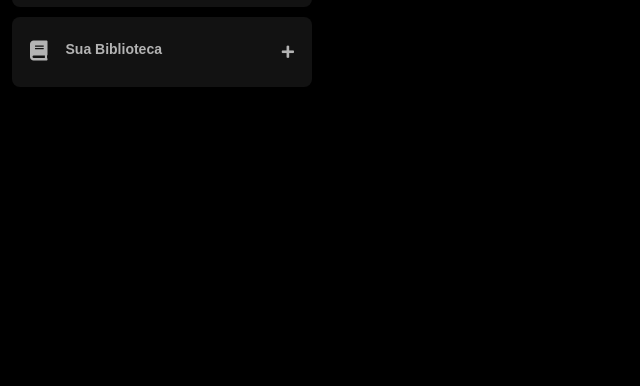
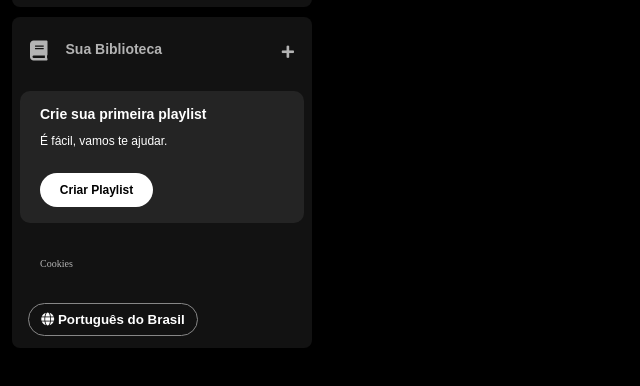
Before and after one commit to sodiuz/imersao-alura, a plain HTML site: page spotify-imersao-alura/index.html in a window 1280 px wide. Shown: the part 166-552 px from the top of the page, without its empty margins (0-640 px from the left). Drawn offline with Linux system fonts and the light colour scheme.

Commit message:
Finalizei a aula 2
Nessa aula, organizamos um pouco mais da sidebar do projeto, acabando posicionamentos e esilos.

```diff
--- a/spotify-imersao-alura/estilos/styles.css
+++ b/spotify-imersao-alura/estilos/styles.css
@@ -92,3 +92,83 @@ body {
     margin: 24px 10px;
     color: #b3b3b3;
 }
+
+.section-playlist {
+    display: flex;
+    align-items: flex-start;
+    justify-content: space-between;
+    gap: 20px;
+    background-color: #242424;
+    color: #b3b3b3;
+    font-weight: 600;
+    font-size: 14px;
+    margin: 8px 0px;
+    padding: 16px 20px;
+    border-radius: 10px;
+}
+
+.section-playlist .section-playlist_content {
+    display: flex;
+    flex-direction: column;
+}
+
+.section-playlist_content .text {
+    padding-bottom: 14px;
+    color: #fff;
+    font-family: "DM Sans", sans-serif;
+}
+
+
+.section-playlist_content .title {
+    font-weight: 700;
+}
+
+.section-playlist_content .subtitle {
+    font-weight: 500;
+    font-size: 12px;
+}
+
+.section-playlist_content .section-playlist_button {
+    display: flex;
+    justify-content: center;
+    background-color: #fff;
+    color: #000;
+    border-radius: 20px;
+    font-size: 12px;
+    font-weight: 700;
+    font-family: "DM Sans", sans-serif;
+    text-decoration: none;
+    text-transform: none;
+    padding: 10px;
+    border: 0px;
+    width: 113px;
+    margin-top: 12px;
+}
+
+.sidebar .cookies {
+    margin: 25px 20px;
+}
+
+.sidebar .cookies a {
+    color: #b3b3b3;
+    font-weight: 500;
+    font-size: 10px;
+    text-decoration: none;
+}
+
+.sidebar .cookies a:hover {
+    text-decoration: underline;
+}
+
+.languages .languages_button {
+    align-items: center;
+    background-color: transparent;
+    border: 1px solid #878787;
+    color: #fff;
+    font-weight: bold;
+    cursor: pointer;
+    width: 170px;
+    margin: 8px;
+    padding: 8px;
+    border-radius: 20px;
+}
--- a/spotify-imersao-alura/index.html
+++ b/spotify-imersao-alura/index.html
@@ -36,6 +36,7 @@
                 </li>
             </ul>
         </nav>
+
         <div class="library">
             <div class="library_content">
                 <button class="library_button">
@@ -44,6 +45,28 @@
                 </button>
                 <span class="fa fa-plus"></span>
             </div>
+
+            <section class="section-playlist">
+                <div class="section-playlist_content">
+                    <span class="text title">Crie sua primeira playlist</span>
+                    <span class="text subtitle">É fácil, vamos te ajudar.</span>
+                    <button class="section-playlist_button">
+                        <span>Criar Playlist</span>
+                    </button>
+                </div>
+            </section>
+
+            <div class="cookies">
+                <a href="#">Cookies</a>
+            </div>
+
+            <div class="languages">
+                <button class="languages_button">
+                    <span class="fa fa-globe"></span>
+                    <span>Português do Brasil</span>
+                </button>
+            </div>
         </div>
+    </div>
 </body>
 </html>
```
